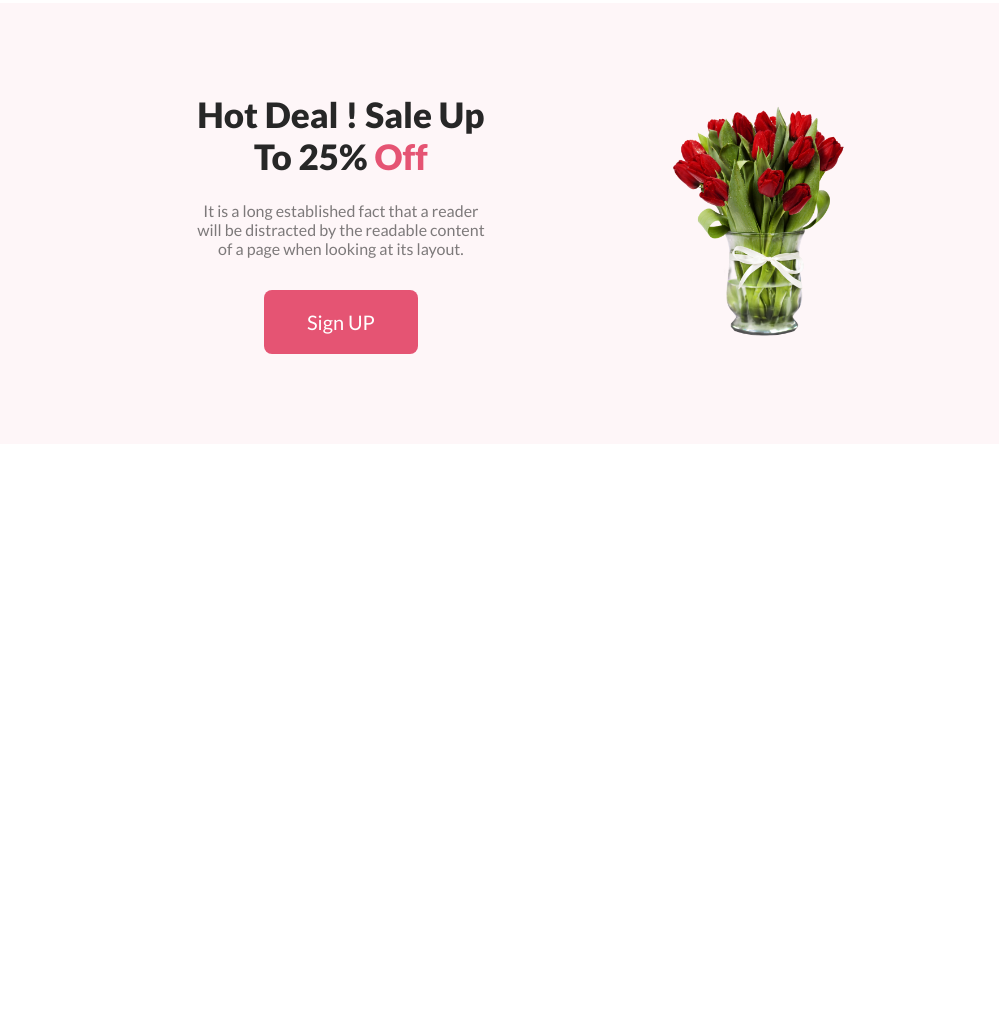
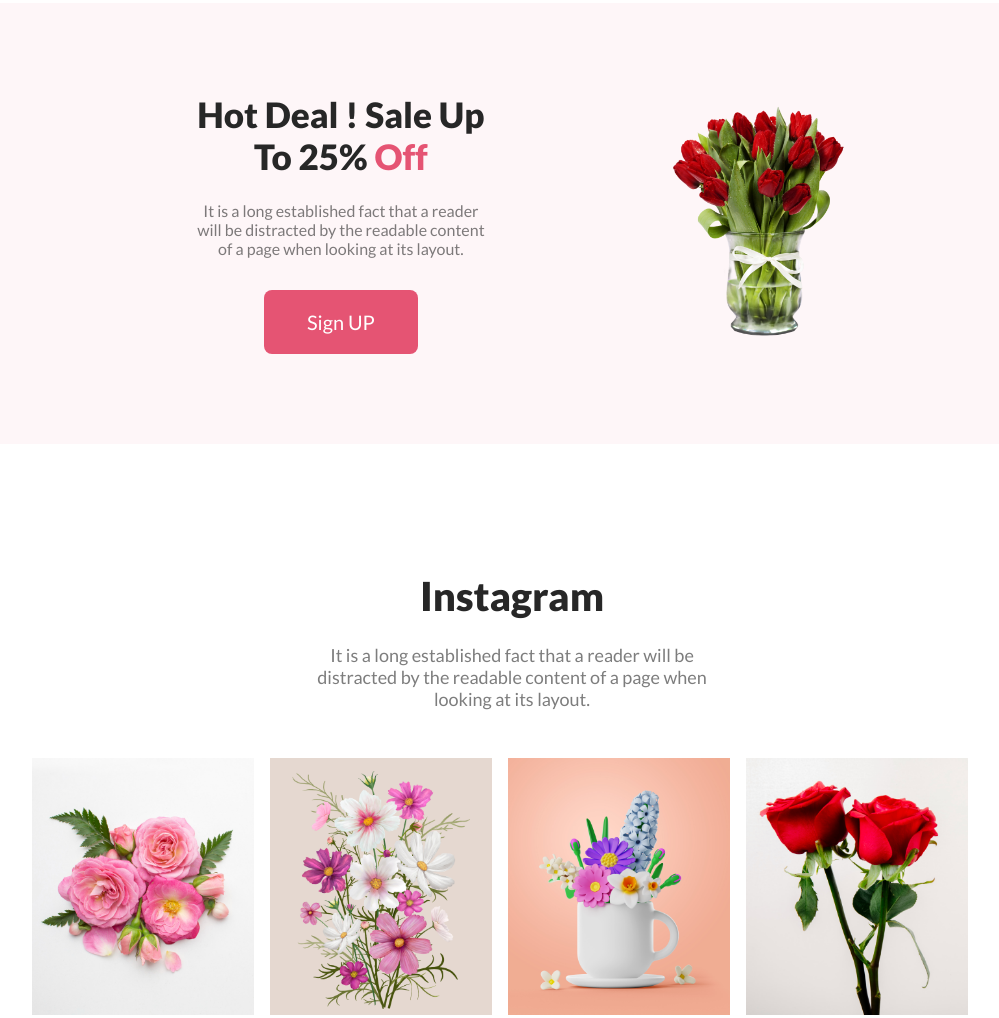
Before and after one commit to jahidrony037/flower-shop, a plain HTML site: page index.html in a window 1280 px wide. Shown: the part 2209-3227 px from the top of the page, without its empty margins (198-1197 px from the left). Before the commit the page ends 2781 px from the top, so only its background shows below. Drawn offline with Linux system fonts and the light colour scheme.

Commit message:
instagram section added

```diff
--- a/index.html
+++ b/index.html
@@ -96,6 +96,29 @@
           </div>
         </div>
       </section>
+      <div class="section-container">
+        <div class="insta-container">
+          <h3 class="title">Instagram</h3>
+          <p class="insta-text">
+            It is a long established fact that a reader will be distracted by
+            the readable content of a page when looking at its layout.
+          </p>
+          <div class="insta-images">
+            <div class="insta-image">
+              <img src="./images/flower 01.png" alt="flower1" />
+            </div>
+            <div class="insta-image">
+              <img src="./images/rectangle 4.png" alt="flower2" />
+            </div>
+            <div class="insta-image">
+              <img src="./images/rectangle 5.png" alt="flower3" />
+            </div>
+            <div class="insta-image">
+              <img src="./images/rectangle.png" alt="flower4" />
+            </div>
+          </div>
+        </div>
+      </div>
     </main>
     <footer></footer>
   </body>
--- a/styles/style.css
+++ b/styles/style.css
@@ -54,6 +54,13 @@
   width: 100%;
   border-radius: 8px;
   background: #e554730d;
+}
+
+.insta-container {
+  width: 75%;
+  margin: 0 auto;
+  margin-left: 230px;
+  margin-right: 230px;
 }
 
 /* header style start */
@@ -218,3 +225,23 @@ header {
 .hot-deal-image img {
   width: 155%;
 }
+.insta-text {
+  text-align: center;
+  font-size: 18px;
+  color: #27272799;
+  width: 41.25%;
+  margin: 0 auto;
+  margin-bottom: 48px;
+  margin-top: 24px;
+}
+.insta-images {
+  display: flex;
+  justify-content: space-between;
+  margin-right: 24px;
+}
+.insta-image {
+  width: 23.75%;
+}
+.insta-image img {
+  width: 100%;
+}
```
